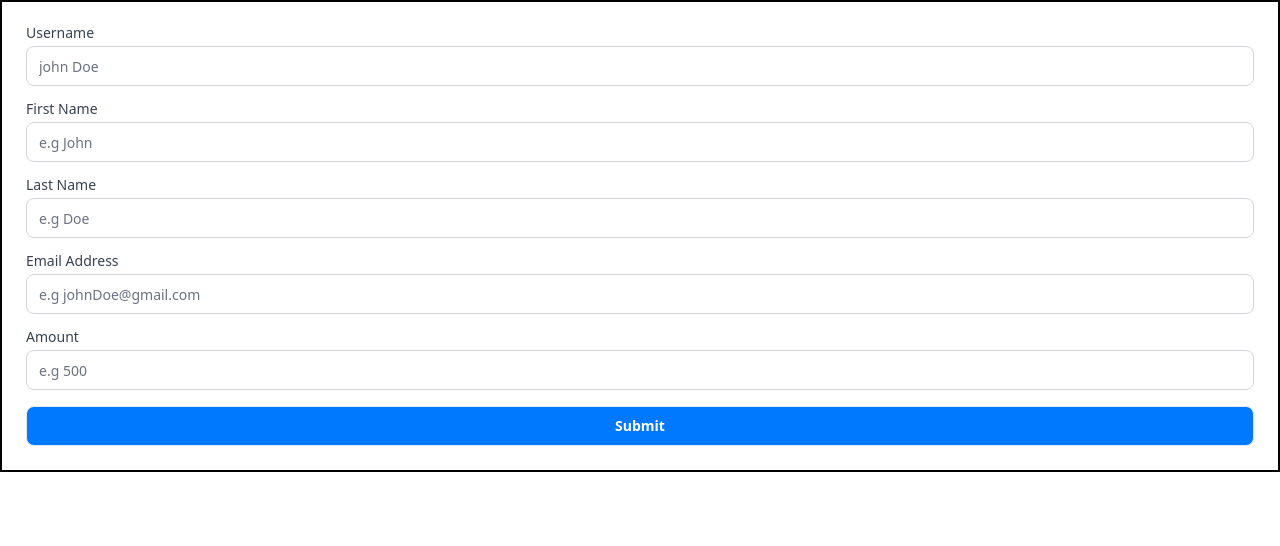
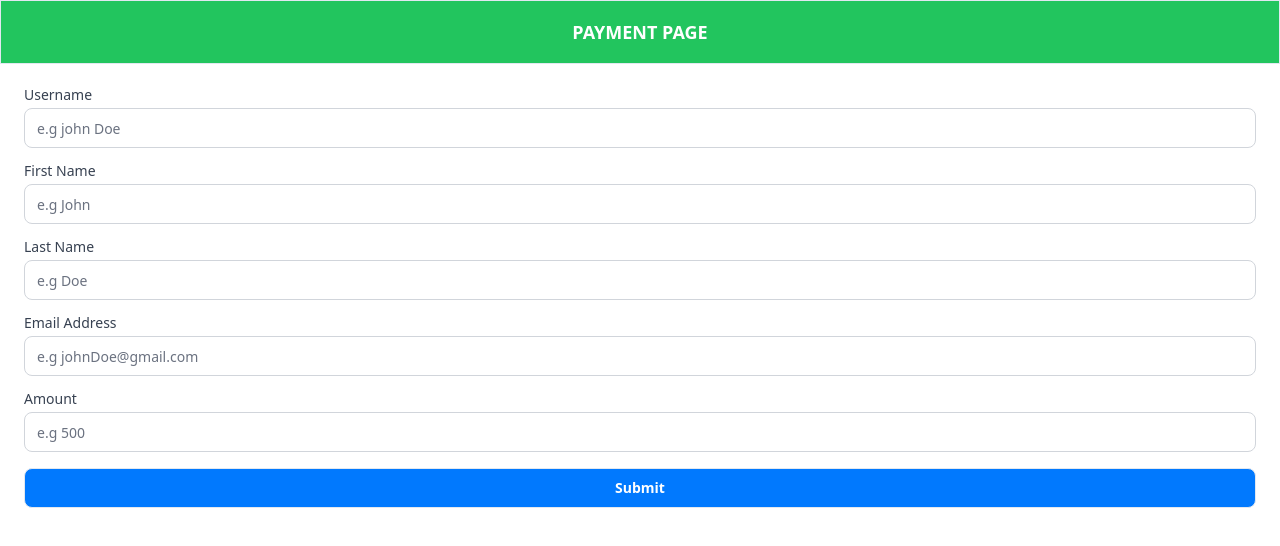
Before and after one commit to agkayster/paystack-payment-app, a React (Create React App) app: page / in a window 1280 px wide. Shown: the top 546 px of the page. Built offline with nearby package versions, Linux system fonts and the light colour scheme.

Commit message:
implement payment page header

```diff
--- a/src/components/Pay.jsx
+++ b/src/components/Pay.jsx
@@ -30,16 +30,19 @@ const Pay = () => {
 
 	return (
 		<div>
+			<div className='flex items-center justify-center border w-full h-16 bg-green-500'>
+				<h1 className='text-white font-bold text-lg'>PAYMENT PAGE</h1>
+			</div>
 			<Form {...form}>
 				<form
 					onSubmit={form.handleSubmit(onSubmit)}
 					className='space-y-4'>
-					<div className='flex flex-col gap-4 py-6 px-6 border-black border-2'>
+					<div className='flex flex-col gap-4 py-6 px-6'>
 						<CustomInput
 							control={form.control}
 							name='userName'
 							label='Username'
-							placeholder='john Doe'
+							placeholder='e.g john Doe'
 						/>
 						<CustomInput
 							control={form.control}
```
